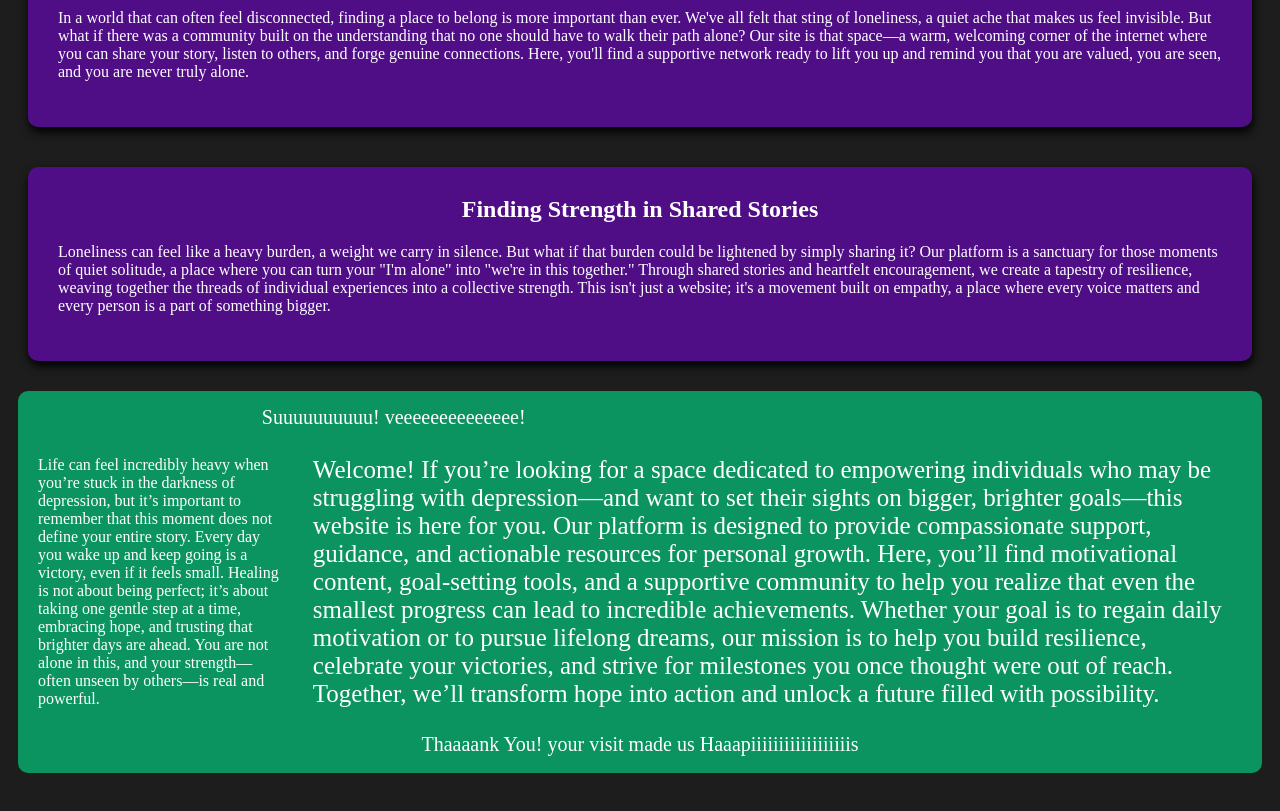
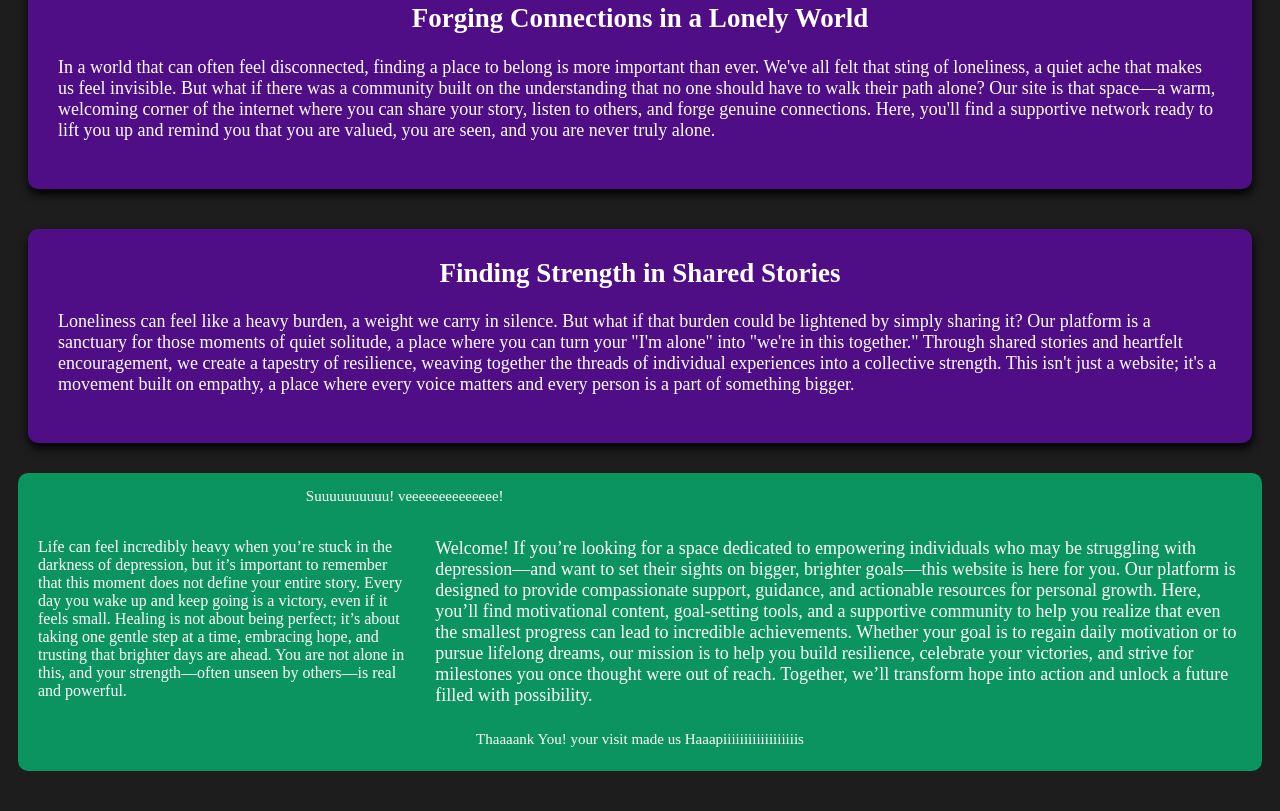
Before and after one commit to dhrzhncode/my-web-trail, a plain HTML site: page index.html in a window 1280 px wide. Shown: the part 479-1290 px from the top of the page. Drawn offline with Linux system fonts and the light colour scheme; a web font is replaced by a local one.

Commit message:
style.css

```diff
--- a/style.css
+++ b/style.css
@@ -62,6 +62,7 @@ svg:hover{
 .tm .tab{
     border-radius: 10px;
     padding: 30px;
+    font-size: 18px;
     margin: 30px 0px 10px 0px;
     color: rgb(255, 255, 255);
     background-color: #7e00e685;
@@ -97,12 +98,12 @@ svg:hover{
     border-radius: 10px;
     justify-content: center;
     align-items: center;
-    font-size: 20px;
+    font-size: 15px;
     text-align: center;
 }
 
 .item:nth-child(2) {
-    max-width: 20%;
+    max-width: 30%;
     padding: 10px;
     border-radius: 10px;
 }
@@ -112,7 +113,7 @@ svg:hover{
     width: 50%;
     padding: 10px;
     border-radius: 10px;
-    font-size: 25px;
+    font-size: 18px;
 }
 .ts-wrapper {
     width: 100%;
```
